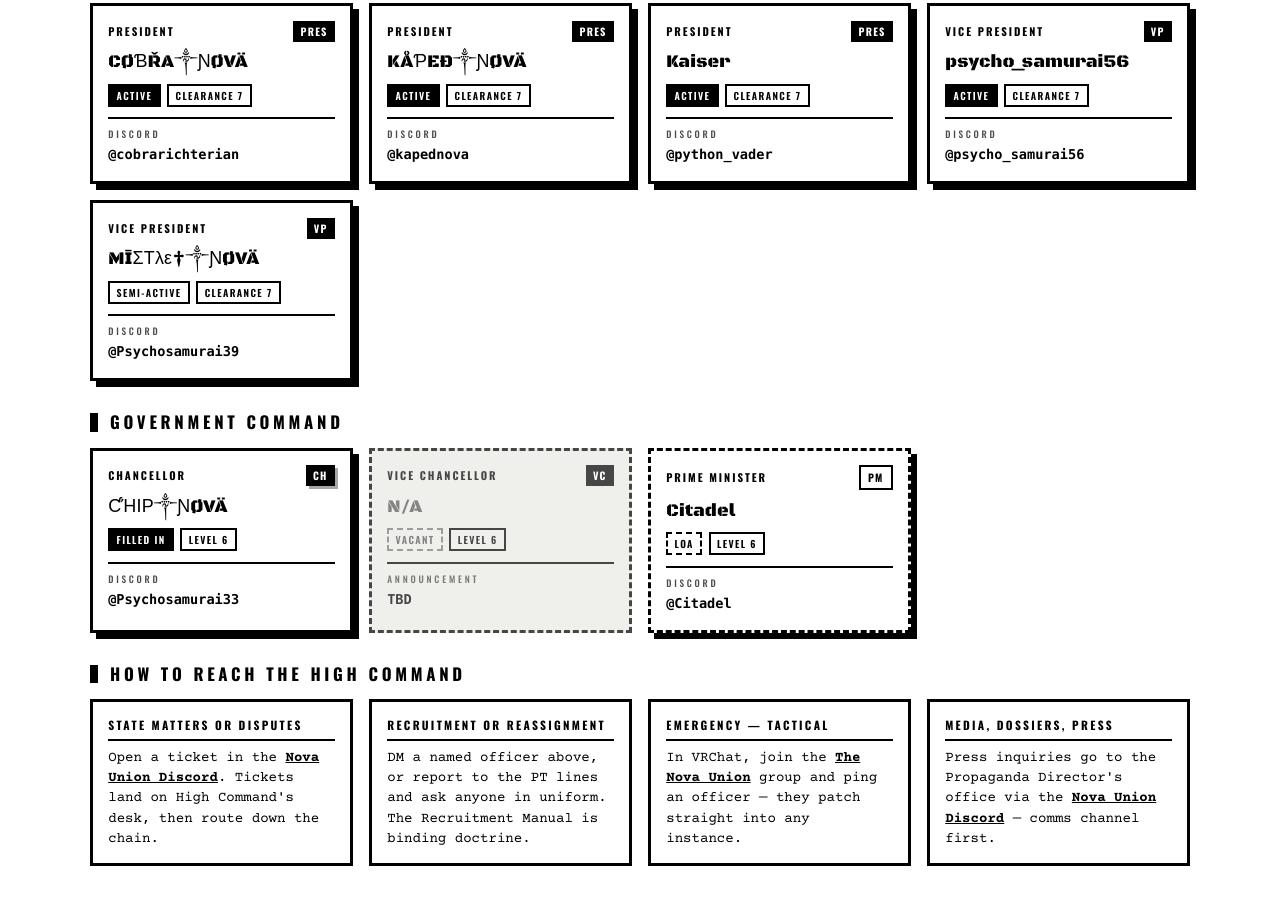
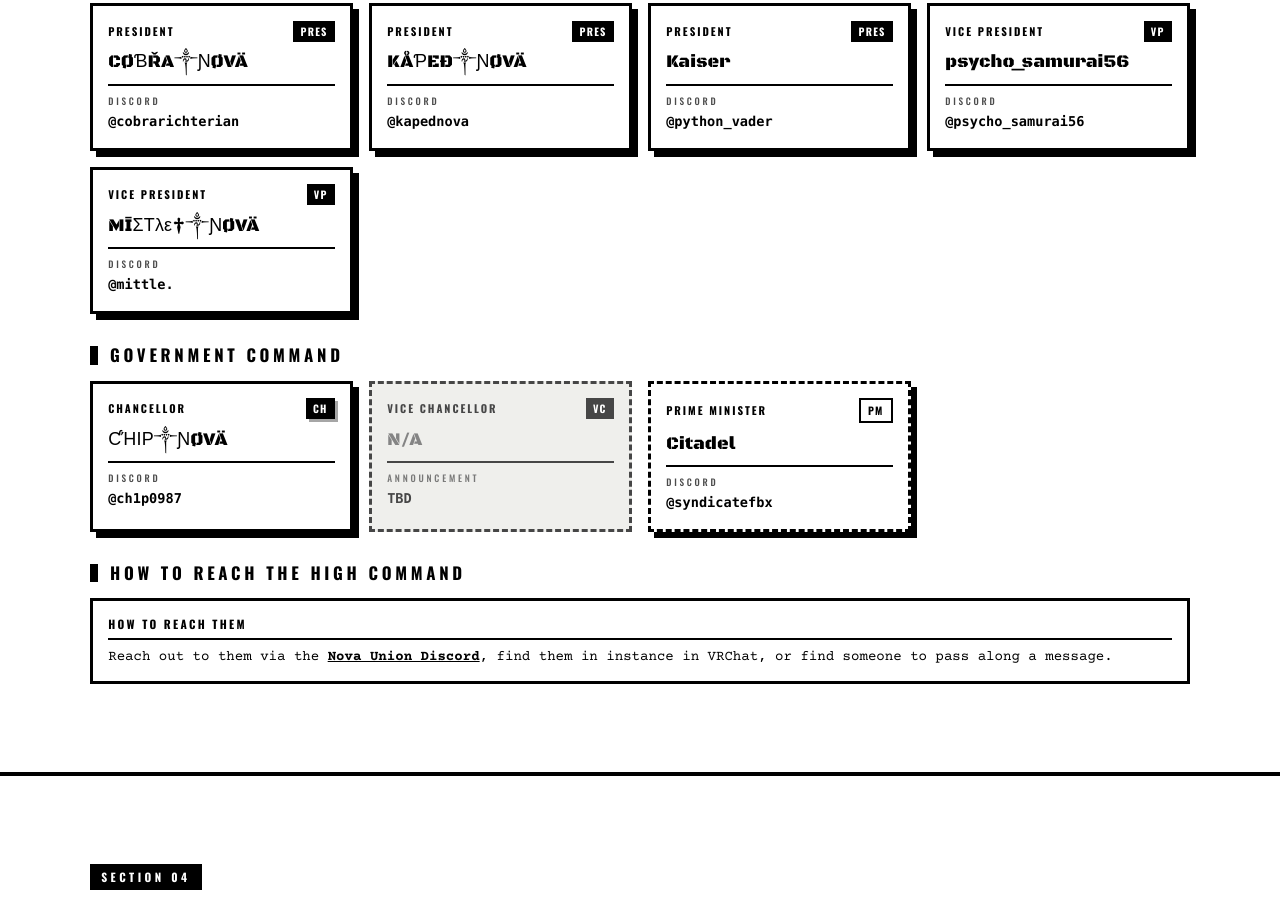
Before and after one commit to psychosamurai34/Nova-Union-Website, a plain HTML site: page index.html in a window 1280 px wide. Shown: the part 6249-7148 px from the top of the page. Drawn offline with nearby package versions, Linux system fonts and the light colour scheme.

Commit message:
Leadership: drop clearance/status pills; real handles (ch1p0987, syndicatefbx, mittle.); simplify reach block

```diff
--- a/index.html
+++ b/index.html
@@ -9,8 +9,8 @@
 <link rel="preconnect" href="https://fonts.googleapis.com">
 <link rel="preconnect" href="https://fonts.gstatic.com" crossorigin>
 <link href="https://fonts.googleapis.com/css2?family=Black+Ops+One&family=Courier+Prime:ital,wght@0,400;0,700;1,400&family=Oswald:wght@500;600;700&display=swap" rel="stylesheet">
-<link rel="stylesheet" href="css/styles.css?v=10">
-<link rel="stylesheet" href="css/union-v2.css?v=10">
+<link rel="stylesheet" href="css/styles.css?v=11">
+<link rel="stylesheet" href="css/union-v2.css?v=11">
 </head>
 <body>
 
@@ -128,36 +128,31 @@
         <article class="roster-card">
           <div class="roster-row"><span class="roster-position">PRESIDENT</span><span class="roster-ranktag">PRES</span></div>
           <div class="roster-name">CØƁŘA༒ƝØVÄ</div>
-          <div class="roster-meta"><span class="roster-pill roster-active">Active</span><span class="roster-pill">Clearance 7</span></div>
           <div class="roster-reach"><span class="roster-reach-label">DISCORD</span><code class="roster-reach-name">@cobrarichterian</code></div>
         </article>
 
         <article class="roster-card">
           <div class="roster-row"><span class="roster-position">PRESIDENT</span><span class="roster-ranktag">PRES</span></div>
           <div class="roster-name">KÅƤEĐ༒ƝØVÄ</div>
-          <div class="roster-meta"><span class="roster-pill roster-active">Active</span><span class="roster-pill">Clearance 7</span></div>
           <div class="roster-reach"><span class="roster-reach-label">DISCORD</span><code class="roster-reach-name">@kapednova</code></div>
         </article>
 
         <article class="roster-card">
           <div class="roster-row"><span class="roster-position">PRESIDENT</span><span class="roster-ranktag">PRES</span></div>
           <div class="roster-name">Kaiser</div>
-          <div class="roster-meta"><span class="roster-pill roster-active">Active</span><span class="roster-pill">Clearance 7</span></div>
           <div class="roster-reach"><span class="roster-reach-label">DISCORD</span><code class="roster-reach-name">@python_vader</code></div>
         </article>
 
         <article class="roster-card">
           <div class="roster-row"><span class="roster-position">VICE PRESIDENT</span><span class="roster-ranktag">VP</span></div>
           <div class="roster-name">psycho_samurai56</div>
-          <div class="roster-meta"><span class="roster-pill roster-active">Active</span><span class="roster-pill">Clearance 7</span></div>
           <div class="roster-reach"><span class="roster-reach-label">DISCORD</span><code class="roster-reach-name">@psycho_samurai56</code></div>
         </article>
 
         <article class="roster-card">
           <div class="roster-row"><span class="roster-position">VICE PRESIDENT</span><span class="roster-ranktag">VP</span></div>
           <div class="roster-name">MĪΣΤλε†༒ƝØVÄ</div>
-          <div class="roster-meta"><span class="roster-pill roster-semi">Semi-Active</span><span class="roster-pill">Clearance 7</span></div>
-          <div class="roster-reach"><span class="roster-reach-label">DISCORD</span><code class="roster-reach-name">@Psychosamurai39</code></div>
+          <div class="roster-reach"><span class="roster-reach-label">DISCORD</span><code class="roster-reach-name">@mittle.</code></div>
         </article>
 
       </div>
@@ -170,22 +165,19 @@
         <article class="roster-card roster-card-filled">
           <div class="roster-row"><span class="roster-position">CHANCELLOR</span><span class="roster-ranktag">CH</span></div>
           <div class="roster-name">ƇΉΙΡ༒ƝØVÄ</div>
-          <div class="roster-meta"><span class="roster-pill roster-filled">Filled In</span><span class="roster-pill">Level 6</span></div>
-          <div class="roster-reach"><span class="roster-reach-label">DISCORD</span><code class="roster-reach-name">@Psychosamurai33</code></div>
+          <div class="roster-reach"><span class="roster-reach-label">DISCORD</span><code class="roster-reach-name">@ch1p0987</code></div>
         </article>
 
         <article class="roster-card roster-card-vacant">
           <div class="roster-row"><span class="roster-position">VICE CHANCELLOR</span><span class="roster-ranktag">VC</span></div>
           <div class="roster-name roster-vacant-name">N/A</div>
-          <div class="roster-meta"><span class="roster-pill roster-vacant">Vacant</span><span class="roster-pill">Level 6</span></div>
           <div class="roster-reach"><span class="roster-reach-label">ANNOUNCEMENT</span><code class="roster-reach-name">TBD</code></div>
         </article>
 
         <article class="roster-card roster-card-loa">
           <div class="roster-row"><span class="roster-position">PRIME MINISTER</span><span class="roster-ranktag">PM</span></div>
           <div class="roster-name">Citadel</div>
-          <div class="roster-meta"><span class="roster-pill roster-loa">LOA</span><span class="roster-pill">Level 6</span></div>
-          <div class="roster-reach"><span class="roster-reach-label">DISCORD</span><code class="roster-reach-name">@Citadel</code></div>
+          <div class="roster-reach"><span class="roster-reach-label">DISCORD</span><code class="roster-reach-name">@syndicatefbx</code></div>
         </article>
 
       </div>
@@ -195,22 +187,9 @@
       <h3 class="roster-heading">HOW TO REACH THE HIGH COMMAND</h3>
       <div class="reach-grid">
         <div class="reach-block">
-          <h4>STATE MATTERS OR DISPUTES</h4>
-          <p>Open a ticket in the <a href="https://discord.gg/7Ys67AcBm2" target="_blank" rel="noopener">Nova Union Discord</a>. Tickets land on High Command's desk, then route down the chain.</p>
-        </div>
-        <div class="reach-block">
-          <h4>RECRUITMENT OR REASSIGNMENT</h4>
-          <p>DM a named officer above, or report to the PT lines and ask anyone in uniform. The Recruitment Manual is binding doctrine.</p>
-        </div>
-        <div class="reach-block">
-          <h4>EMERGENCY — TACTICAL</h4>
-          <p>In VRChat, join the <a href="https://vrchat.com/home/group/grp_d3e5b2c6-0691-4a49-b246-1fd6eee6eff9" target="_blank" rel="noopener">The Nova Union</a> group and ping an officer — they patch straight into any instance.</p>
-        </div>
-        <div class="reach-block">
-          <h4>MEDIA, DOSSIERS, PRESS</h4>
-          <p>Press inquiries go to the Propaganda Director's office via the <a href="https://discord.gg/7Ys67AcBm2" target="_blank" rel="noopener">Nova Union Discord</a> — comms channel first.</p>
-        </div>
-      </div>
+          <h4>HOW TO REACH THEM</h4>
+          <p>Reach out to them via the <a href="https://discord.gg/7Ys67AcBm2" target="_blank" rel="noopener">Nova Union Discord</a>, find them in instance in VRChat, or find someone to pass along a message.</p>
+        </div></div>
     </div>
   </div>
 </section>
@@ -466,8 +445,8 @@
   </div>
 </div>
 
-<script src="js/data.js?v=10"></script>
-<script src="js/app.js?v=10"></script>
+<script src="js/data.js?v=11"></script>
+<script src="js/app.js?v=11"></script>
 
 </body>
 </html>
```
